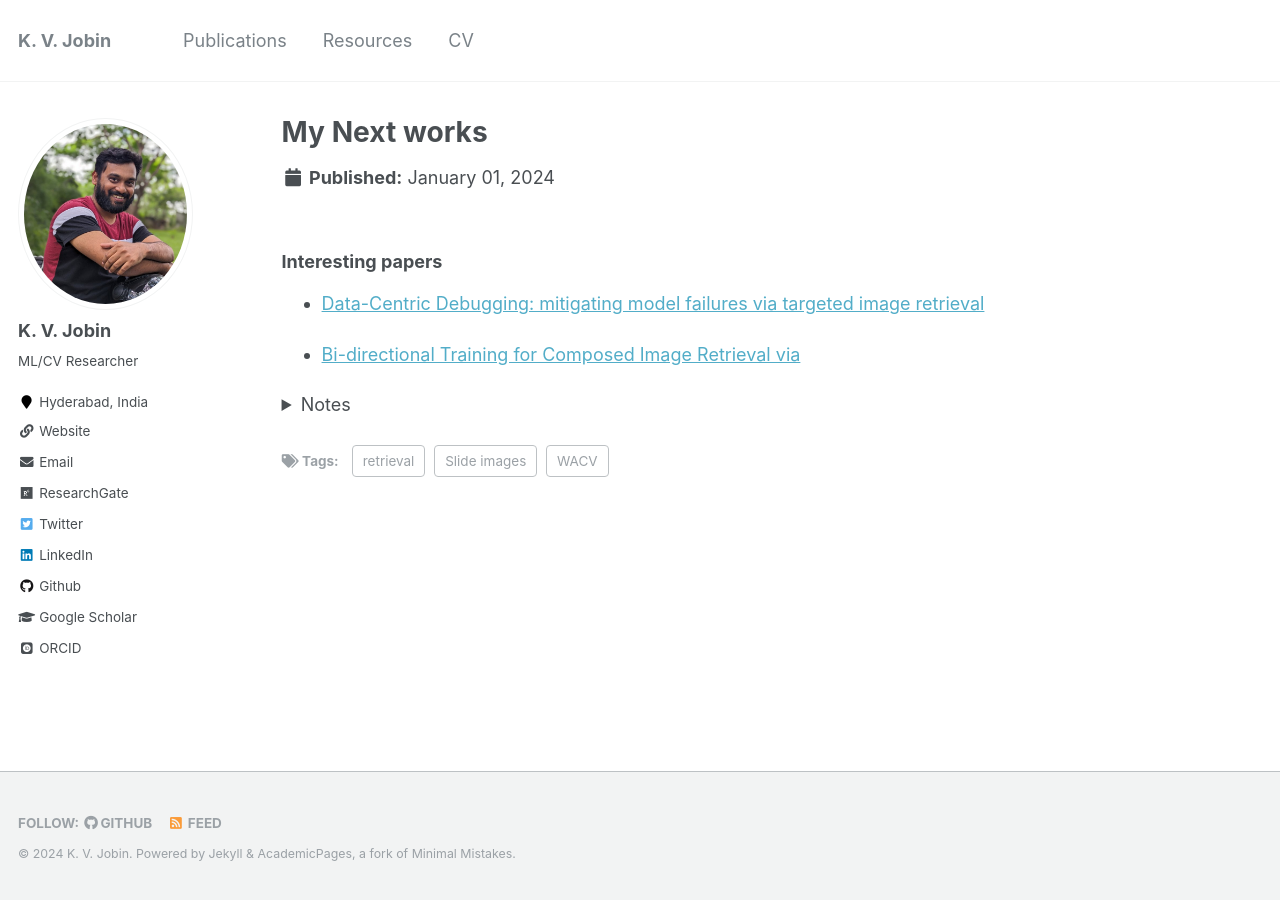
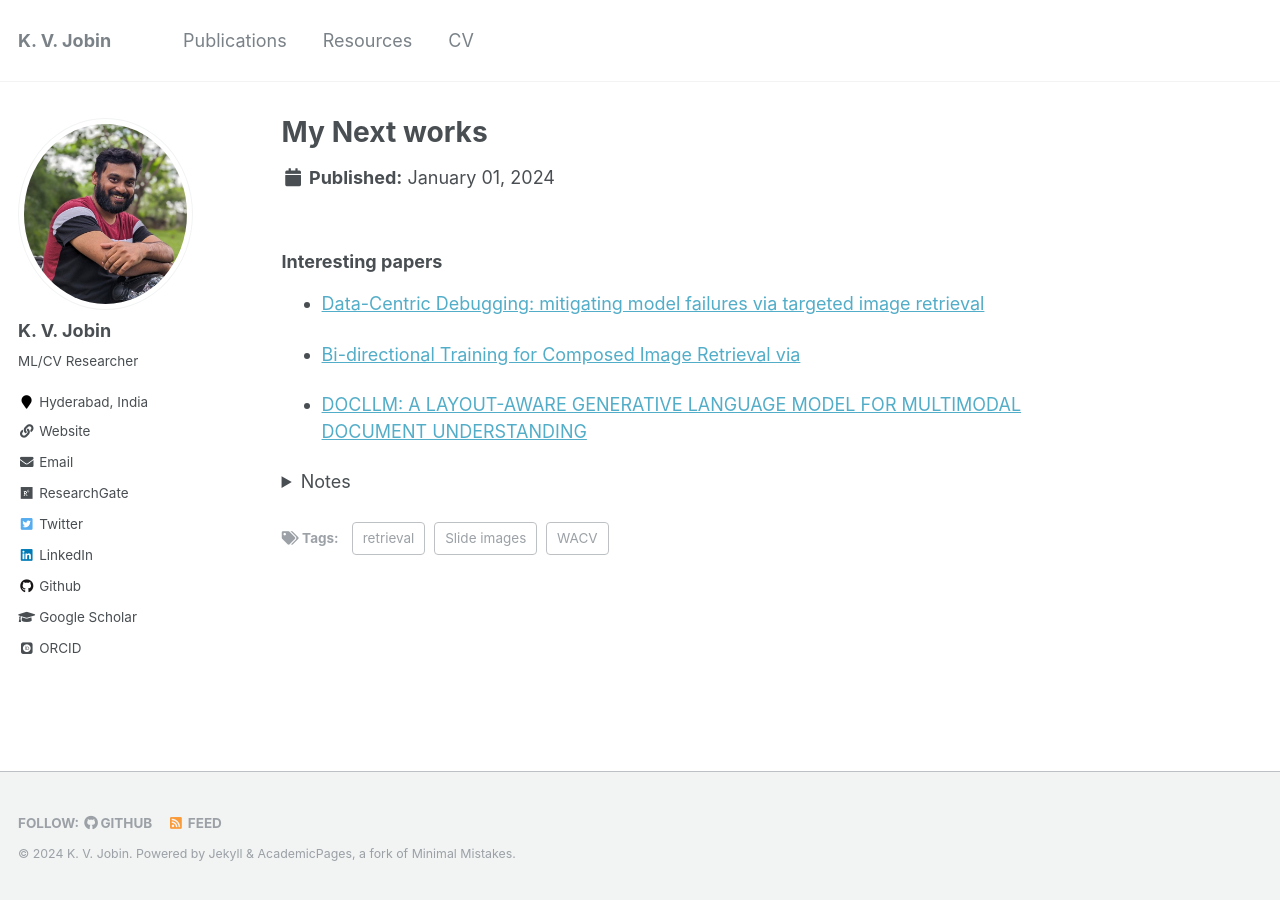
Before and after one commit to jobinkv/jobinkv.github.io, a Jekyll site: the page built from _pages/next.md, in a window 1280 px wide. Built offline with Jekyll 4.4.1, drawn with Linux system fonts in a browser that asks for light colours; some web fonts are replaced.

Commit message:
doc llm added

```diff
--- a/_pages/next.md
+++ b/_pages/next.md
@@ -17,6 +17,10 @@ tags:
 
 - [Bi-directional Training for Composed Image Retrieval via](https://openaccess.thecvf.com/content/WACV2024/papers/Liu_Bi-Directional_Training_for_Composed_Image_Retrieval_via_Text_Prompt_Learning_WACV_2024_paper.pdf)
 
+- [DOCLLM: A LAYOUT-AWARE GENERATIVE LANGUAGE MODEL
+FOR MULTIMODAL DOCUMENT UNDERSTANDING](https://arxiv.org/pdf/2401.00908.pdf)
+
+
 <details>
  <summary>Notes</summary>
 &emsp;
```
